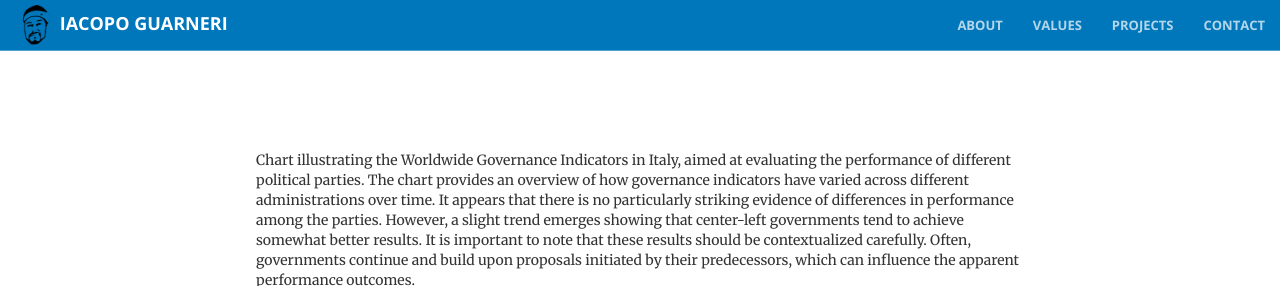
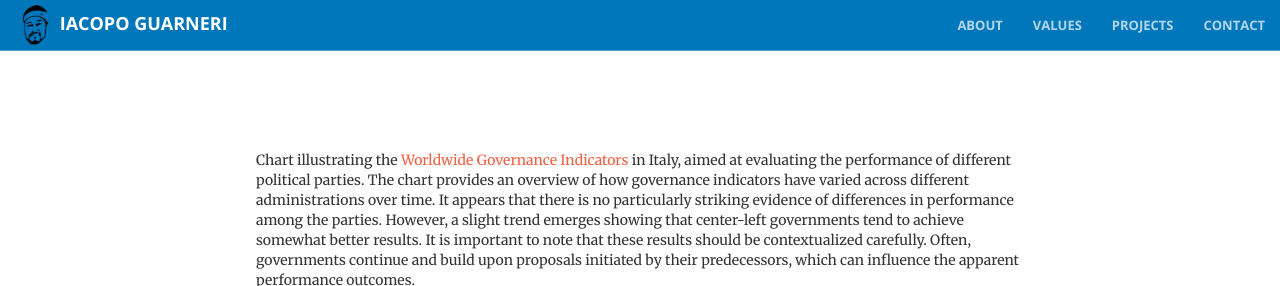
Before and after one commit to iacoposk8/iacoposk8.github.io, a Jekyll site: the page built from projects/WGI/index.html, in a window 1280 px wide and 900 px high, cut to the strip 0-286 px from the top of the window. Built offline with Jekyll 4.4.1, drawn with Linux system fonts in a browser that asks for light colours.

Commit message:
Update index.html

```diff
--- a/projects/WGI/index.html
+++ b/projects/WGI/index.html
@@ -3,8 +3,8 @@
 title: Worldwide Governance Indicators in Italy
 ---
 
-Chart illustrating the Worldwide Governance Indicators in Italy, aimed at evaluating the performance of different political parties. The chart provides an overview of how governance indicators have varied across different administrations over time. It appears that there is no particularly striking evidence of differences in performance among the parties. However, a slight trend emerges showing that center-left governments tend to achieve somewhat better results.
+Chart illustrating the <a href="https://www.worldbank.org/en/publication/worldwide-governance-indicators" target="_blank">Worldwide Governance Indicators</a> in Italy, aimed at evaluating the performance of different political parties. The chart provides an overview of how governance indicators have varied across different administrations over time. It appears that there is no particularly striking evidence of differences in performance among the parties. However, a slight trend emerges showing that center-left governments tend to achieve somewhat better results.
 It is important to note that these results should be contextualized carefully. Often, governments continue and build upon proposals initiated by their predecessors, which can influence the apparent performance outcomes.
+<br /><br />
 
-
-<iframe src="graph.html" width="100%"></iframe>
+<iframe src="graph.html" width="100%" height="500"></iframe>
```
